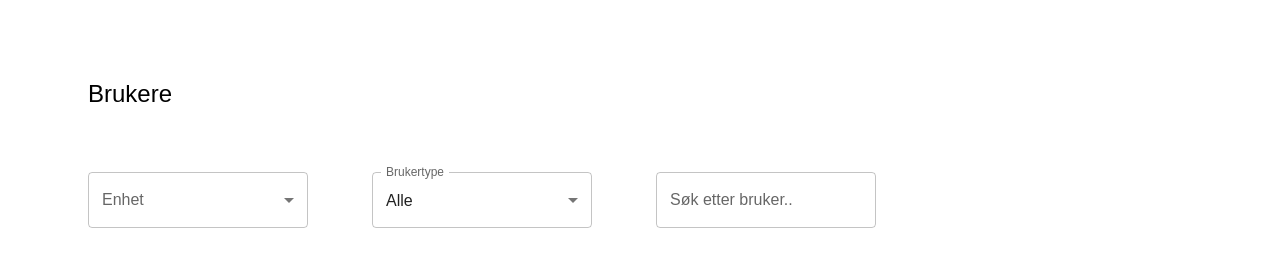
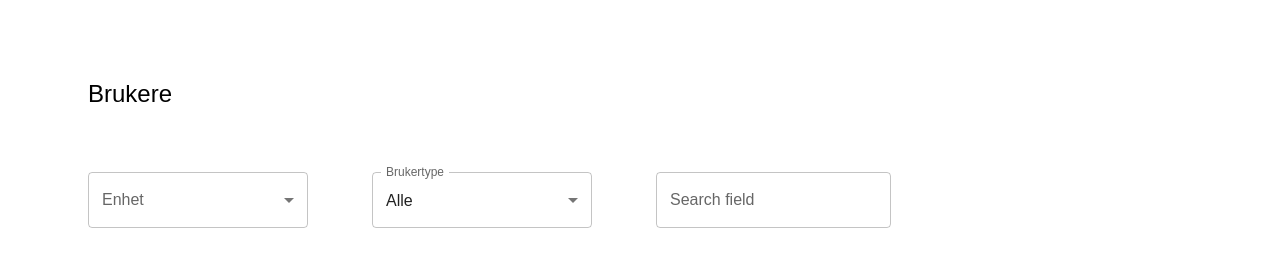
Before and after one commit to FINTLabs/fint-kontroll-user-pod, a React (Create React App) app: page / in a window 1280 px wide. Shown: the top 278 px of the page. Built offline with nearby package versions, Linux system fonts and the light colour scheme; no server answers.

Commit message:
FK-99 We're now able to search by firstname

```diff
--- a/src/context/userContext/UsersContext.tsx
+++ b/src/context/userContext/UsersContext.tsx
@@ -11,13 +11,13 @@ type Props = {
 };
 
 const UsersProvider = ({children}: Props) => {
-    const [userSimple, setUserSimple] = useState<IUserItem | null>(contextDefaultValues.userSimple);
+    const [userSimple] = useState<IUserItem | null>(contextDefaultValues.userSimple);
     const [userDetailed, setUserDetailed] = useState<IUser | null>(contextDefaultValues.userDetailed);
-    const [users, setUsers] = useState<IUserItem[]>(contextDefaultValues.users);
+    const [users] = useState<IUserItem[]>(contextDefaultValues.users);
     const [page, setPage] = useState<IUserPage | null>(contextDefaultValues.page);
     const [userType, setUserType] = useState<string>(contextDefaultValues.userType)
     const [currentPage, setCurrentPage] = useState<number>(contextDefaultValues.currentPage);
-    const [size, setSize] = useState<number>(contextDefaultValues.size);
+    const [size] = useState<number>(contextDefaultValues.size);
 
     const getUserById = (id: string) => {
         UserRepository.getUserByResourceId(id)
@@ -30,14 +30,9 @@ const UsersProvider = ({children}: Props) => {
             })
     }
 
-    const getAllUsers = () => {
-        UserRepository.getUsers()
-            .then(response => setUsers(response.data))
-            .catch((err) => console.error(err))
-    }
+    const getUserPage = () => {
 
-    const getUserPage = (page: number, size: number, userType: string) => {
-        UserRepository.getUserPage(page, size, userType)
+        UserRepository.getUserPage(currentPage, size, userType)
             .then(response => setPage(response.data))
             .catch((err) => console.error(err))
     }
@@ -48,6 +43,12 @@ const UsersProvider = ({children}: Props) => {
 
     const updateCurrentPage = (currentPage: number) => {
         setCurrentPage(currentPage)
+    }
+
+    const findUser = (queryString: string) => {
+        UserRepository.getUserByName(queryString, currentPage, size, userType)
+            .then(response => setPage(response.data))
+            .catch(err => console.error(err));
     }
 
     return (
@@ -61,10 +62,10 @@ const UsersProvider = ({children}: Props) => {
                 currentPage,
                 size,
                 updateCurrentPage,
-                getAllUsers,
                 getUserById,
                 getUserPage,
-                updateUserType
+                updateUserType,
+                findUser
             }}
         >
             {children}
--- a/src/context/userContext/types.ts
+++ b/src/context/userContext/types.ts
@@ -31,9 +31,9 @@ export type UserContextState = {
     updateCurrentPage: (currentPage: number) => void;
     userType: string;
     getUserById: (id: string) => void;
-    getAllUsers: () => void;
-    getUserPage: (page: number, size: number, userType: string) => void;
+    getUserPage: () => void;
     updateUserType: (userType: string) => void;
+    findUser: (queryString: string) => void;
 };
 
 export const contextDefaultValues: UserContextState = {
@@ -44,14 +44,14 @@ export const contextDefaultValues: UserContextState = {
     page: null,
     currentPage: 0,
     size: 5,
-    getAllUsers: () => {
+    getUserById: () => {
     },
-    getUserById: (id: string) => {
+    getUserPage: () => {
     },
-    getUserPage: (page: number, size: number, userType: string) => {
+    updateUserType(): void {
     },
-    updateUserType(userType: string): void {
+    updateCurrentPage(): void {
     },
-    updateCurrentPage(currentPage: number): void {
-    },
+    findUser(): void {
+    }
 };
--- a/src/features/users/FilterTypeUser.tsx
+++ b/src/features/users/FilterTypeUser.tsx
@@ -1,20 +1,22 @@
 import * as React from 'react';
 import {FormControl, InputLabel, MenuItem, Select, SelectChangeEvent} from "@mui/material";
-import {useContext} from "react";
+import {useContext, useEffect} from "react";
 import {UsersContext} from "../../context/userContext";
 
 export default function FilterGroupUser() {
 
-    const {userType, updateUserType, getUserPage, size, currentPage, updateCurrentPage} = useContext(UsersContext);
+    const {userType, updateUserType, getUserPage, updateCurrentPage, currentPage} = useContext(UsersContext);
+
+    useEffect(() => {
+        getUserPage();
+    }, [userType, currentPage]);
 
     function handleChange(event: SelectChangeEvent) {
         updateUserType(event.target.value as string);
-        getUserPage(0, size, event.target.value as string);
     }
 
     const updatePage = () => {
         updateCurrentPage(0)
-        getUserPage(currentPage - 1, size, userType);
     }
 
     return (
--- a/src/features/users/SearchFieldUsers.tsx
+++ b/src/features/users/SearchFieldUsers.tsx
@@ -1,37 +1,31 @@
 import * as React from 'react';
 import TextField from '@mui/material/TextField';
-import Stack from '@mui/material/Stack';
-import Autocomplete from '@mui/material/Autocomplete';
+import {useContext, useState} from "react";
+import {UsersContext} from "../../context/userContext";
 
 export default function SearchFieldUser() {
+
+    const {findUser} = useContext(UsersContext);
+    const [searchString, setSearchString] = useState<string>("")
+
+
+    function handleChange(event: React.ChangeEvent<HTMLInputElement>) {
+        setSearchString(event.target.value as string);
+        findUser(event.target.value as string);
+        console.log(event.target.value as string);
+    }
+
+
     return (
-        <Stack sx={{width: 220, mx: '2rem', my: '1rem'}}>
-            <Autocomplete
-                freeSolo
-                id="free-solo-search-user"
-                disableClearable
-                options={users.map((option) => option.title)}
-                renderInput={(params) => (
-                    <TextField
-                        {...params}
-                        label="Søk etter bruker.."
-                        InputProps={{
-                            ...params.InputProps,
-                            type: 'search',
-                        }}
-                    />
-                )}
-            />
-        </Stack>
+        <TextField
+            style={{minWidth: 220}} sx={{ml: '2rem', my: '1rem'}}
+            id="outlined-search"
+            label="Search field"
+            value={searchString}
+            type="search"
+            variant="outlined"
+            onChange={handleChange}
+        />
+
     );
-}
-
-// Eksempeldata
-const users = [
-    {title: 'Ola Normann'},
-    {title: 'Kari Normann'},
-    {title: 'John Doe'},
-    {title: 'Jane Doe'},
-    {title: 'Mikke Mus'},
-
-];
+};
--- a/src/features/users/UserTable.tsx
+++ b/src/features/users/UserTable.tsx
@@ -1,4 +1,5 @@
 import * as React from 'react';
+import {useContext, useEffect} from 'react';
 import Table from '@mui/material/Table';
 import TableBody from '@mui/material/TableBody';
 import TableCell from '@mui/material/TableCell';
@@ -10,7 +11,6 @@ import {ArrowBackIos, ArrowForwardIos, SettingsRounded} from "@mui/icons-materia
 import {createStyles, makeStyles} from "@mui/styles";
 import {Box, Button, Theme, Typography,} from "@mui/material";
 import {Link} from "react-router-dom";
-import {useContext, useEffect} from "react";
 import {UsersContext} from "../../context/userContext/UsersContext";
 
 const useStyles = makeStyles((theme: Theme) =>
@@ -26,19 +26,17 @@ const useStyles = makeStyles((theme: Theme) =>
 
 export const UserTable: any = () => {
     const classes = useStyles();
-    const {getUserPage, page, userType, currentPage, updateCurrentPage, size} = useContext(UsersContext);
+    const {getUserPage, page, currentPage, updateCurrentPage} = useContext(UsersContext);
 
     useEffect(() => {
-        getUserPage(currentPage, size, userType);
-    }, [])
+        getUserPage();
+    }, [currentPage])
 
     const nextPage = () => {
-        getUserPage(currentPage, size, userType);
         updateCurrentPage(currentPage + 1);
     }
 
     const previousPage = () => {
-        getUserPage(currentPage, size, userType);
         updateCurrentPage(currentPage - 1);
     }
 
--- a/src/repositories/UserRepository.tsx
+++ b/src/repositories/UserRepository.tsx
@@ -14,10 +14,23 @@ const getUserPage = (page: number, size: number, userType: string) => {
     return axios.get<IUserPage>(`/api/users?$filter=userType eq '${userType}'&page=${page}&size=${size}`);
 }
 
+const getUserByName = (firstName: string, page: number, size: number, userType: string) => {
+    const sanitizedQueryString = firstName.trim();
+    if (sanitizedQueryString.length === 0) {
+        return getUserPage(page, size, userType);
+    }
+    if (userType === "all") {
+        return axios.get<IUserPage>(`/api/users?$filter=firstName startswith '${sanitizedQueryString}'&page=${page}&size=${size}`);
+    }
+    return axios.get<IUserPage>(`/api/users?$filter=userType eq '${userType}' and firstName startswith '${sanitizedQueryString}'&page=${page}&size=${size}`);
+}
+
 const UserRepository = {
     getUsers,
     getUserByResourceId: getUserById,
-    getUserPage
+    getUserPage,
+    getUserByName
+
 
 };
 
```
